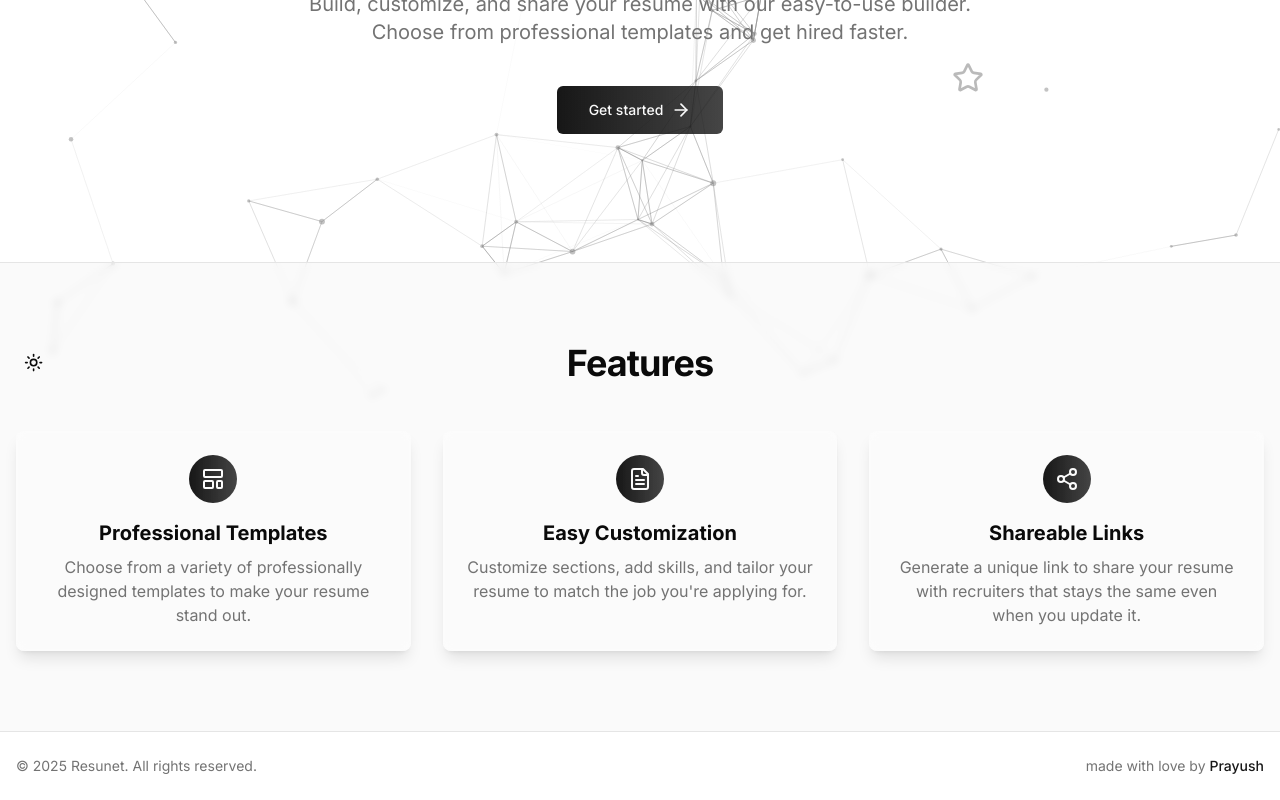
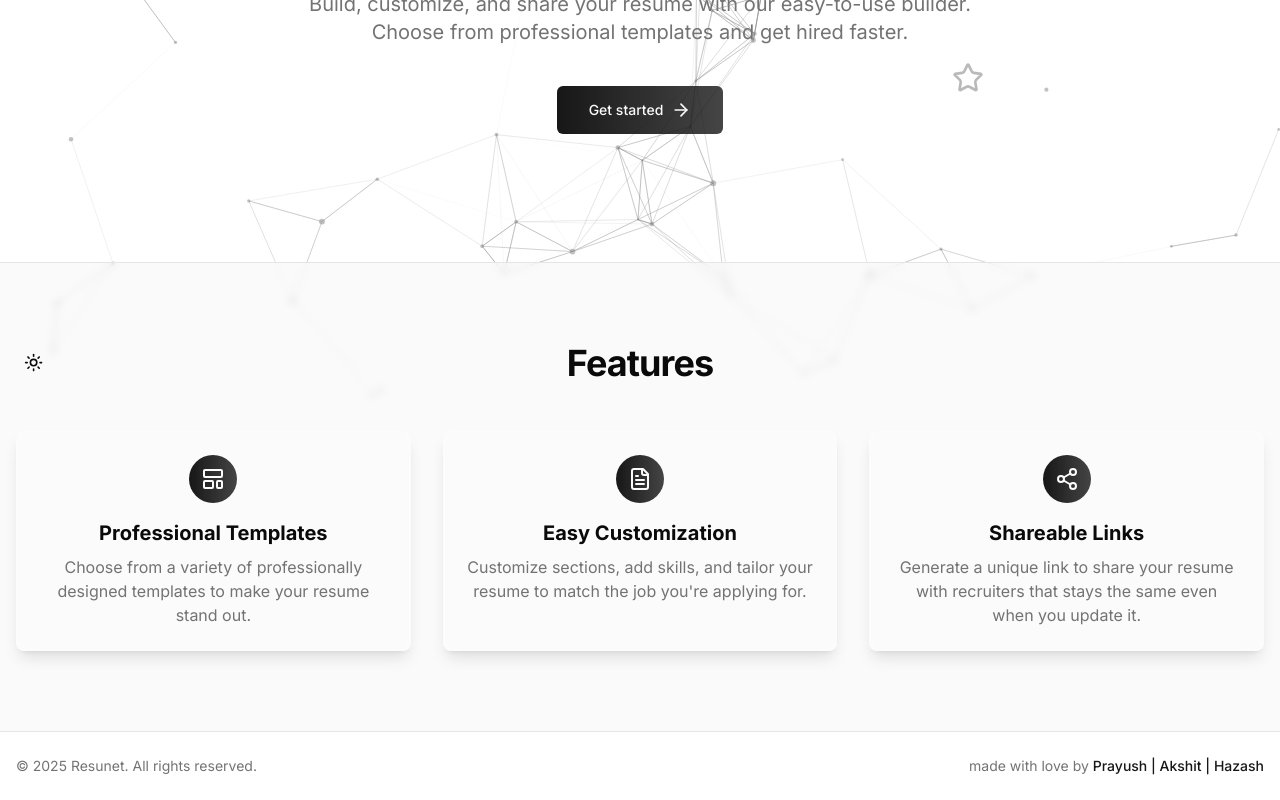
Before and after one commit to Prayush09/Resunet, a Next.js app: page / in a window 1280 px wide. Shown: the part 403-1203 px from the top of the page. Built offline with nearby package versions, Linux system fonts and the light colour scheme.

Commit message:
updated footer

```diff
--- a/app/page.tsx
+++ b/app/page.tsx
@@ -222,7 +222,7 @@
       <footer className="border-t py-6 bg-background/80 backdrop-blur-lg">
         <div className="w-full flex flex-col items-center justify-between gap-4 md:flex-row px-4">
           <p className="text-sm text-muted-foreground">© {new Date().getFullYear()} Resunet. All rights reserved.</p>
-          <p className="text-sm text-muted-foreground">made with love by <a href="https://github.com/Resunet" className="text-primary font-medium hover:underline">Prayush</a></p>
+          <p className="text-sm text-muted-foreground">made with love by <a href="https://github.com/Resunet" className="text-primary font-medium hover:underline">Prayush | Akshit | Hazash</a></p>
         </div>
       </footer>
     </div>
```
